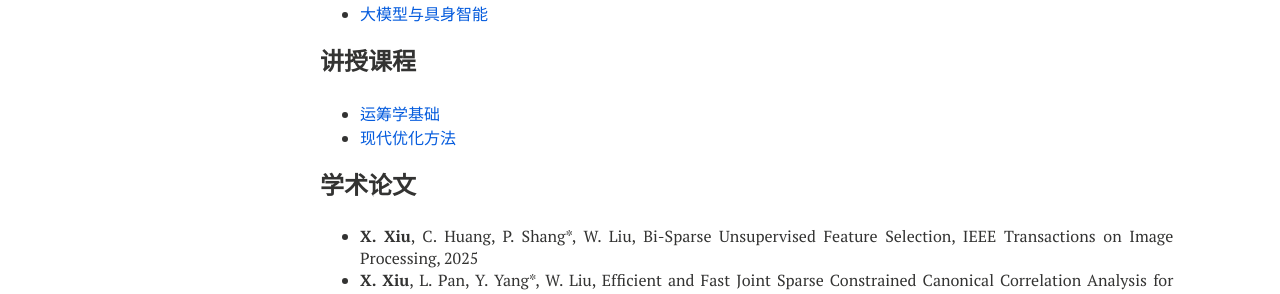
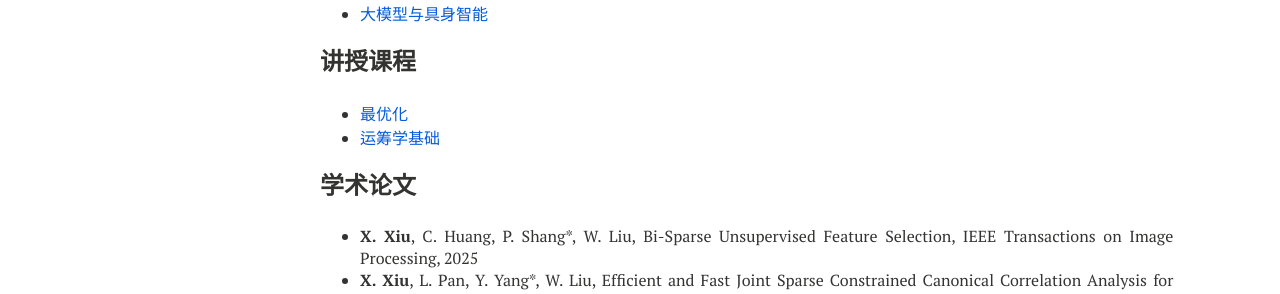
Before and after one commit to xianchaoxiu/xianchaoxiu.github.io, a Jekyll site: the page built from chinese/index.md, in a window 1280 px wide. Shown: the part 519-813 px from the top of the page. Built offline with Jekyll 4.4.1, drawn with Linux system fonts in a browser that asks for light colours; nearby versions of some CDN libraries.

Commit message:
Update index.md

```diff
--- a/chinese/index.md
+++ b/chinese/index.md
@@ -26,8 +26,8 @@ share: false
 
 
 ### 讲授课程
+* <a href="https://xianchaoxiu.github.io/chinese/course/OPT/" class="textlink" target="_blank"> 最优化 </a><br>
 * <a href="https://xianchaoxiu.github.io/chinese/course/OR/" class="textlink" target="_blank"> 运筹学基础 </a><br>
-* <a href="https://xianchaoxiu.github.io/chinese/course/OPT/" class="textlink" target="_blank"> 现代优化方法 </a><br>
 
 
 ### 学术论文
```
